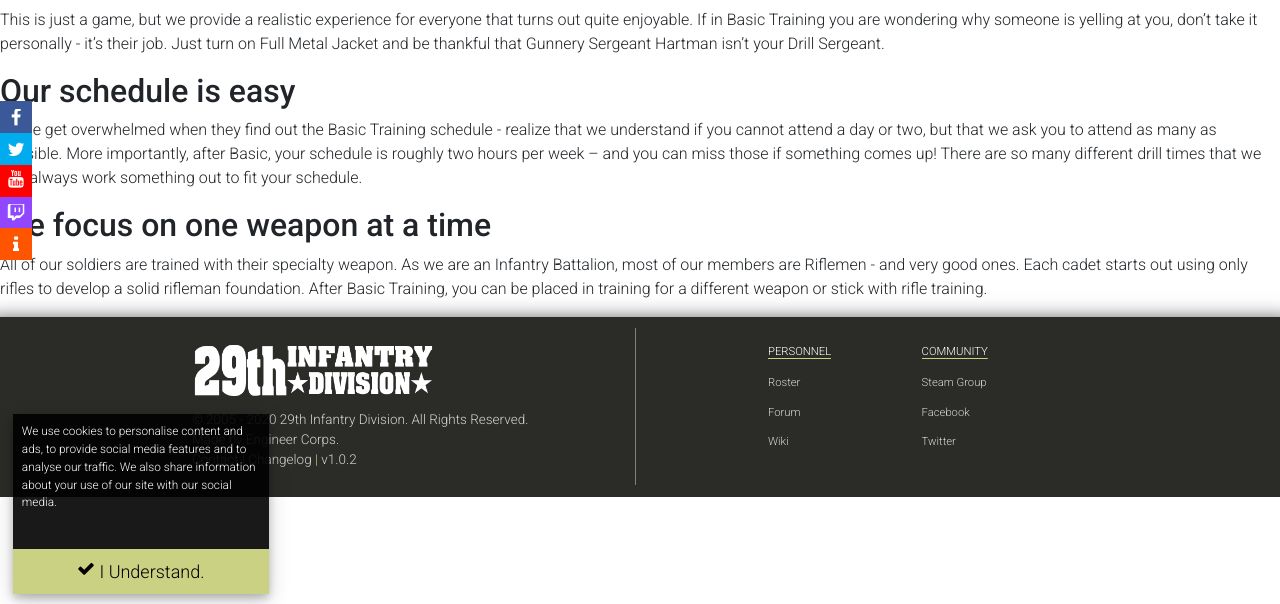
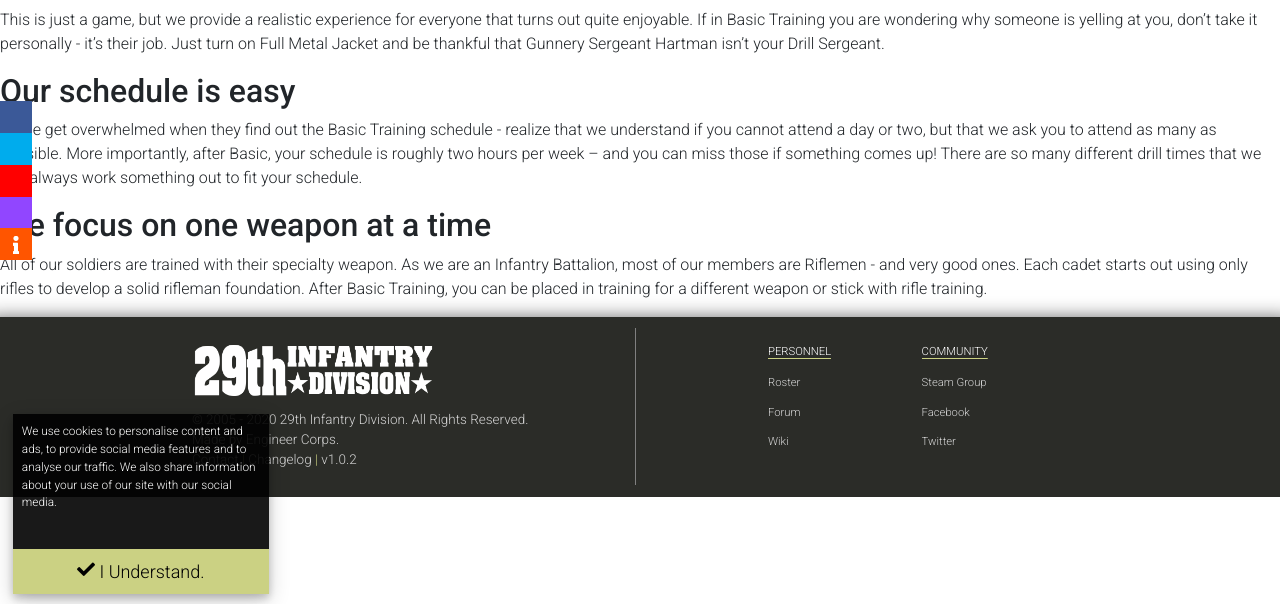
Before and after one commit to Xegion/29th.github.io, a Jekyll site: the page built from enlist2.md, in a window 1280 px wide. Shown: the part 293-897 px from the top of the page. Built offline with Jekyll 4.4.1, drawn with Linux system fonts in a browser that asks for light colours; nearby versions of some CDN libraries.

Commit message:
Add files via upload

```diff
--- a/_layouts/default.html
+++ b/_layouts/default.html
@@ -12,7 +12,7 @@
 		<script src="https://code.jquery.com/jquery-3.3.1.slim.min.js" integrity="sha384-q8i/X+965DzO0rT7abK41JStQIAqVgRVzpbzo5smXKp4YfRvH+8abtTE1Pi6jizo" crossorigin="anonymous"></script>
 		<script src="https://cdnjs.cloudflare.com/ajax/libs/popper.js/1.14.7/umd/popper.min.js" integrity="sha384-UO2eT0CpHqdSJQ6hJty5KVphtPhzWj9WO1clHTMGa3JDZwrnQq4sF86dIHNDz0W1" crossorigin="anonymous"></script>
 		<script src="https://stackpath.bootstrapcdn.com/bootstrap/4.3.1/js/bootstrap.min.js" integrity="sha384-JjSmVgyd0p3pXB1rRibZUAYoIIy6OrQ6VrjIEaFf/nJGzIxFDsf4x0xIM+B07jRM" crossorigin="anonymous"></script>
-		<link rel="stylesheet" href="https://cdnjs.cloudflare.com/ajax/libs/font-awesome/4.7.0/css/font-awesome.min.css">
+		<link rel="stylesheet" href="https://use.fontawesome.com/releases/v5.12.0/css/all.css">
 		<link href="https://fonts.googleapis.com/css?family=Staatliches&display=swap" rel="stylesheet">
 		<script src="{{ site.baseurl }}/assets/js/pace.js"></script>
 	</head>
```
